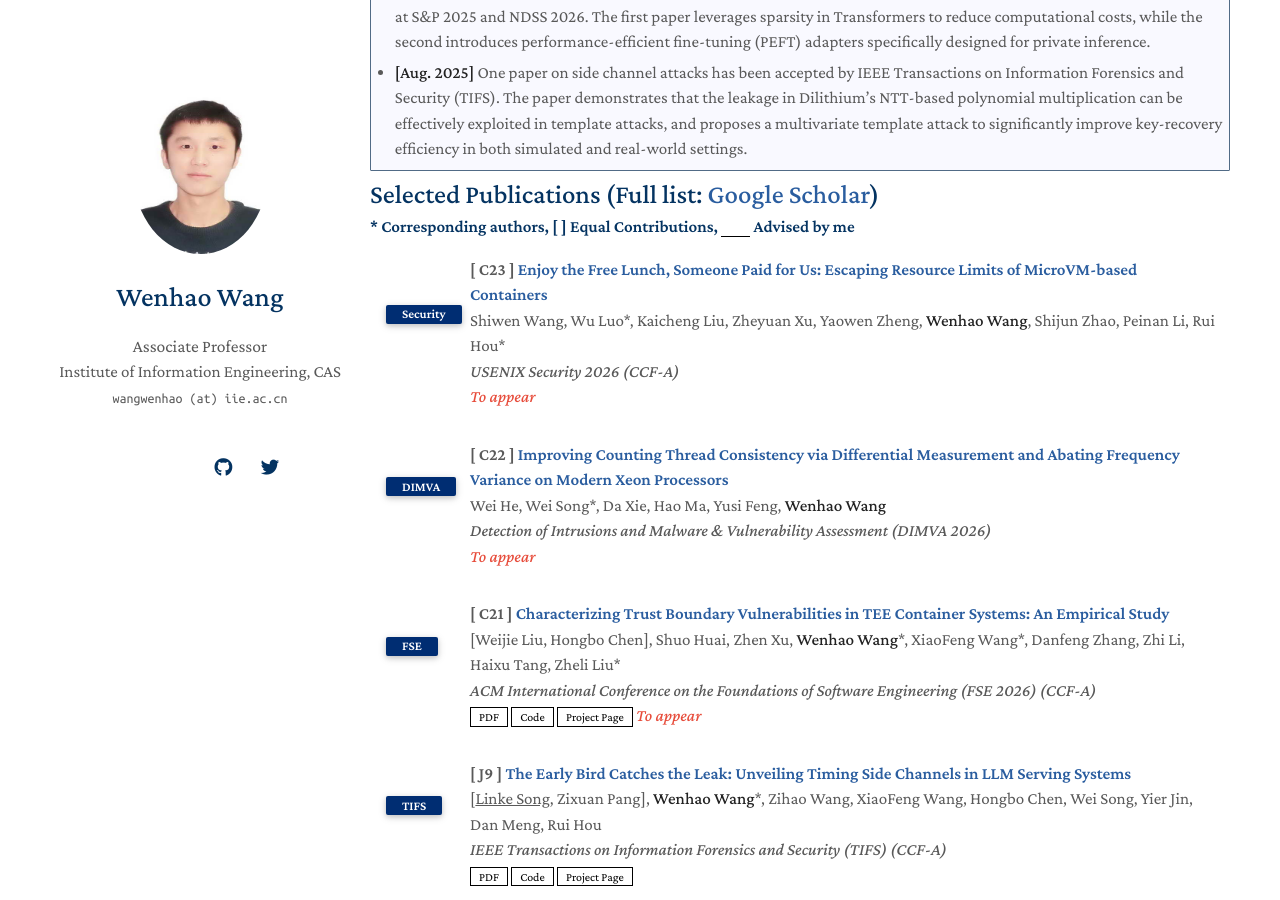
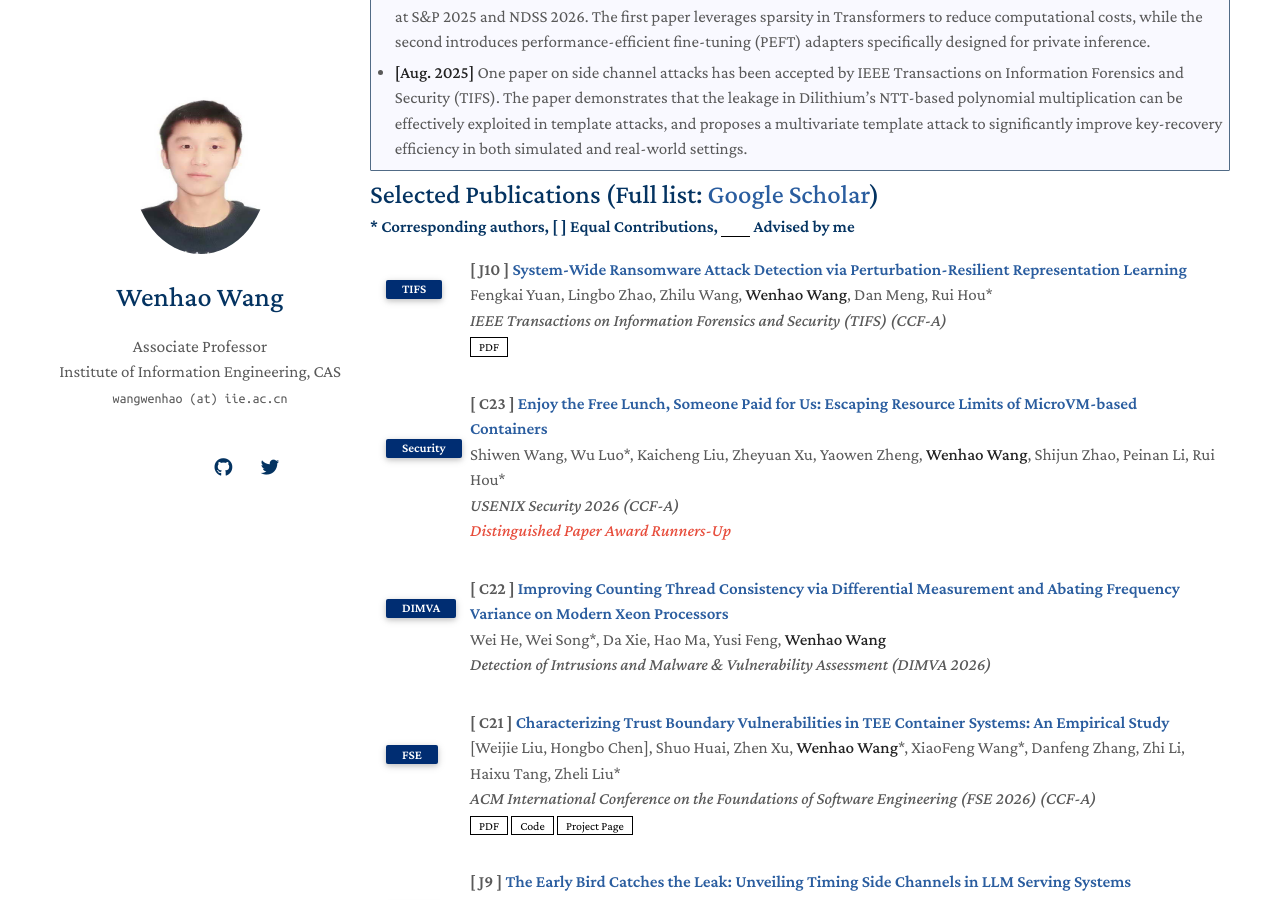
Before and after one commit to heartever/heartever.github.io, a Jekyll site: the page built from index.md, in a window 1280 px wide and 900 px high, scrolled down 804 px. Built offline with Jekyll 4.4.1, drawn with Linux system fonts in a browser that asks for light colours; nearby versions of some CDN libraries; a style sheet for code colours, icons or effects is not loaded; our own code applies the rules of GitHub Pages for plain Markdown files; some of the changed text lies outside the part shown.

Commit message:
update paper

```diff
--- a/_data/publications.yml
+++ b/_data/publications.yml
@@ -1,15 +1,20 @@
 main:
+  - title: "System-Wide Ransomware Attack Detection via Perturbation-Resilient Representation Learning"
+    authors: Fengkai Yuan, Lingbo Zhao, Zhilu Wang, <strong>Wenhao Wang</strong>, Dan Meng, Rui Hou*
+    journal_short: TIFS
+    journal: IEEE Transactions on Information Forensics and Security (TIFS) (CCF-A)
+    pdf: https://ieeexplore.ieee.org/document/11655200/
+
   - title: "Enjoy the Free Lunch, Someone Paid for Us: Escaping Resource Limits of MicroVM-based Containers"
     authors: Shiwen Wang, Wu Luo*, Kaicheng Liu, Zheyuan Xu, Yaowen Zheng, <strong>Wenhao Wang</strong>, Shijun Zhao, Peinan Li, Rui Hou*
     conference_short: Security
     conference: USENIX Security 2026 (CCF-A)
-    notes: To appear
+    notes: Distinguished Paper Award Runners-Up
 
   - title: "Improving Counting Thread Consistency via Differential Measurement and Abating Frequency Variance on Modern Xeon Processors"
     authors: Wei He, Wei Song*, Da Xie, Hao Ma, Yusi Feng, <strong>Wenhao Wang</strong>
     conference_short: DIMVA
     conference: Detection of Intrusions and Malware & Vulnerability Assessment (DIMVA 2026)
-    notes: To appear
 
   - title: "Characterizing Trust Boundary Vulnerabilities in TEE Container Systems: An Empirical Study"
     authors: "&#91;Weijie Liu, Hongbo Chen&#93;, Shuo Huai, Zhen Xu, <strong>Wenhao Wang</strong>*, XiaoFeng Wang*, Danfeng Zhang, Zhi Li, Haixu Tang, Zheli Liu*"
@@ -18,7 +23,6 @@ main:
     pdf: https://arxiv.org/pdf/2508.20962
     page: https://sites.google.com/view/tee-container/home
     code: https://github.com/Tbouncer/Tbouncer
-    notes: To appear
 
 
   - title: "The Early Bird Catches the Leak: Unveiling Timing Side Channels in LLM Serving Systems"
--- a/_includes/others.md
+++ b/_includes/others.md
@@ -1,5 +1,6 @@
 Courses
------
+-------
+
 * Paper Readings (2019-Spring, 20 hours)
 * Security Chips (2021-FALL, 2022-FALL, 40 hours)
 * Chip and Processor Security (2023-FALL, 40 hours, with Prof. [Mingzhe Zhang](https://mingzhe-zhang.github.io/))
@@ -7,29 +8,34 @@ Courses
 * Chip and Processor Security (2024-FALL, 2025-FALL, 40 hours)
 
 Professional Services
------
+---------------------
+
 * Reviewer for journals *IEEE TDSC*, *IEEE Security & Privacy*, *IEEE TC*, *ACM Transactions on Privacy and Security*, *CyberSecurity*, *SCN*, *JNCA*.
 * Sub-reviewer for *CCS* (2018, 2020), *NDSS* (2017, 2018, 2021), *S&P* (2017, 2020, 2021), *Usenix Security* (2017, 2018, 2021), *HPCA* (2019), *ESORICS* (2018, 2020), Asiacrypt (2020), *AsiaCCS* (2017, 2018, 2019) and *RECOMB* (2019) etc.
 * TPC member for *ACM CCS 2019*, *GenoPri 2020*, *SECURWARE 2022*, *ACNS 2023*.
 * General Chair for *Inscrypt 2022*.
 
 Awards
------
+------
+
 * 2018 ACM SIGSAC China Rising Star Award, and ACM China Rising Star Nomination Award
 * 2017 Young Star Award of Institute of Information Engineering, CAS
 
 Students
------
+--------
+
 * Master students:
+
   - Yifan Bai
   - Xinhong Liu
   - Saisai Xia
+* PhD students:
 
-* PhD students:
   - Linke Song (Co-advised with Prof. [Wei Song](https://wsong83.github.io/))
 
 Alumni
------
+------
+
 * Zhennan Min (Li Auto)
 * Huihao Zhang (First Research Institute of the Ministry of Public Security of PRC)
 * Jinze She
@@ -43,7 +49,8 @@ Alumni
 * Haopeng Fan (visiting student from Henan Key Laboratory of Network Cryptography Technology)
 
 Useful Links
-------
+------------
+
 * [Top Cyber Security Conferences Ranking](http://jianying.space/conference-ranking.html)
 * [IACR Calendar of Events in Cryptology](https://www.iacr.org/events/)
 * Influential [Security](https://www.sec.cs.tu-bs.de/~konrieck/topnotch/sec_papers.html) Papers and Influential [Crypto](https://www.sec.cs.tu-bs.de/~konrieck/topnotch/crypto_papers.html) Papers
```
Also changed, not shown: other parts of _includes/others.md (+1 -1 lines).
